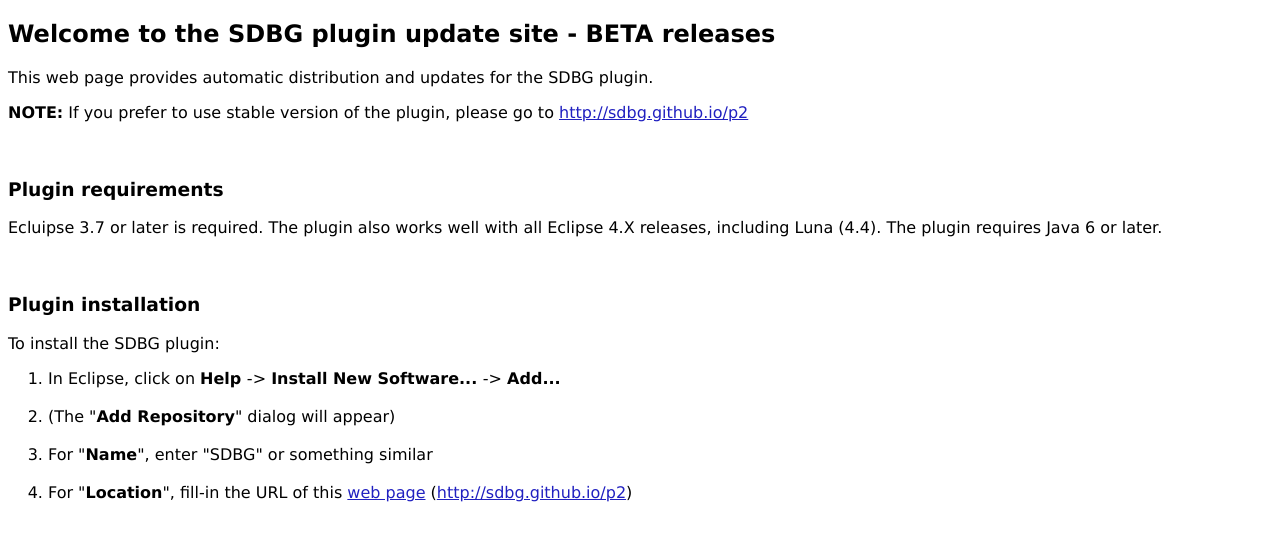
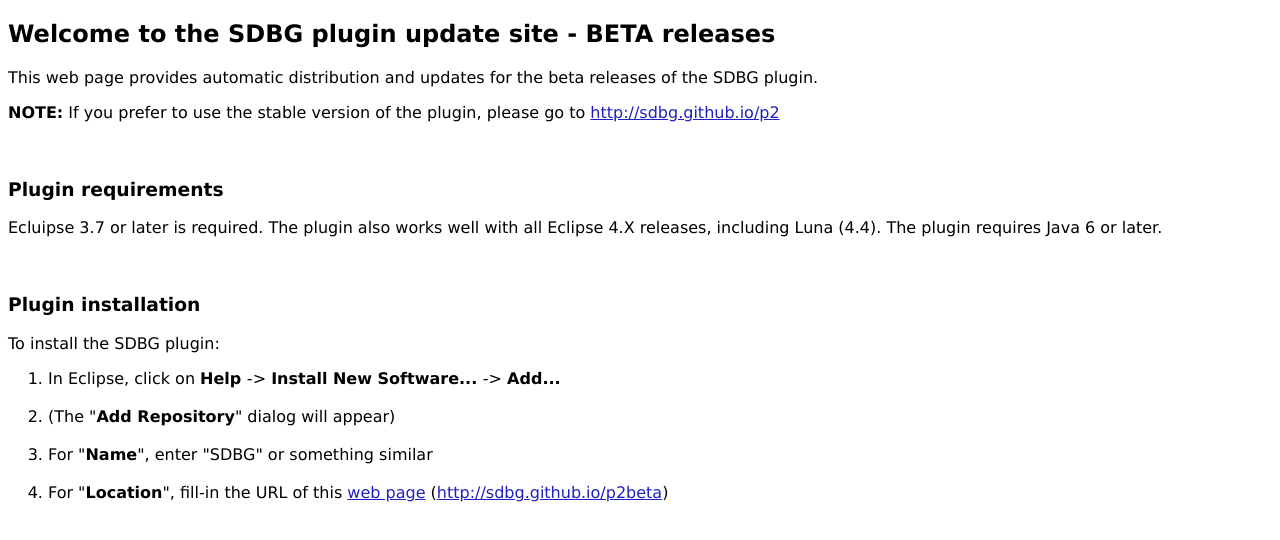
Before and after one commit to sdbg/sdbg.github.io, a plain HTML site: page p2beta/index.html in a window 1280 px wide. Drawn offline with Linux system fonts and the light colour scheme.

Commit message:
Better designation of the beta update site

```diff
--- a/p2beta/index.html
+++ b/p2beta/index.html
@@ -13,9 +13,9 @@ a:link, a:visited , a:hover, a:active {
 <h2>Welcome to the SDBG plugin update site - BETA releases</h2>
 
 <p>
-This web page provides automatic distribution and updates for the SDBG plugin.
+This web page provides automatic distribution and updates for the beta releases of the SDBG plugin.
 <p>
-<b>NOTE:</b> If you prefer to use stable version of the plugin, please go to <a href="http://sdbg.github.io/p2">http://sdbg.github.io/p2</a>
+<b>NOTE:</b> If you prefer to use the stable version of the plugin, please go to <a href="http://sdbg.github.io/p2">http://sdbg.github.io/p2</a>
 <br><br><br>
 <h3>Plugin requirements</h3>
 <p>Ecluipse 3.7 or later is required. The plugin also works well with all Eclipse 4.X releases, including Luna (4.4).
@@ -31,7 +31,7 @@ To install the SDBG plugin:
 <li> (The &quot;<b>Add Repository</b>&quot; dialog will appear)<br><br>
 <li> For &quot;<b>Name</b>&quot;, enter "SDBG" or something similar<br><br>
 <li> For &quot;<b>Location</b>&quot;, fill-in the URL of this <a href="http://sdbg.github.io/p2beta">web page</a>
-(<a href="http://sdbg.github.io/p2">http://sdbg.github.io/p2</a>)<br><br>
+(<a href="http://sdbg.github.io/p2beta">http://sdbg.github.io/p2beta</a>)<br><br>
 </ol>
 </font>
 </body>
```
